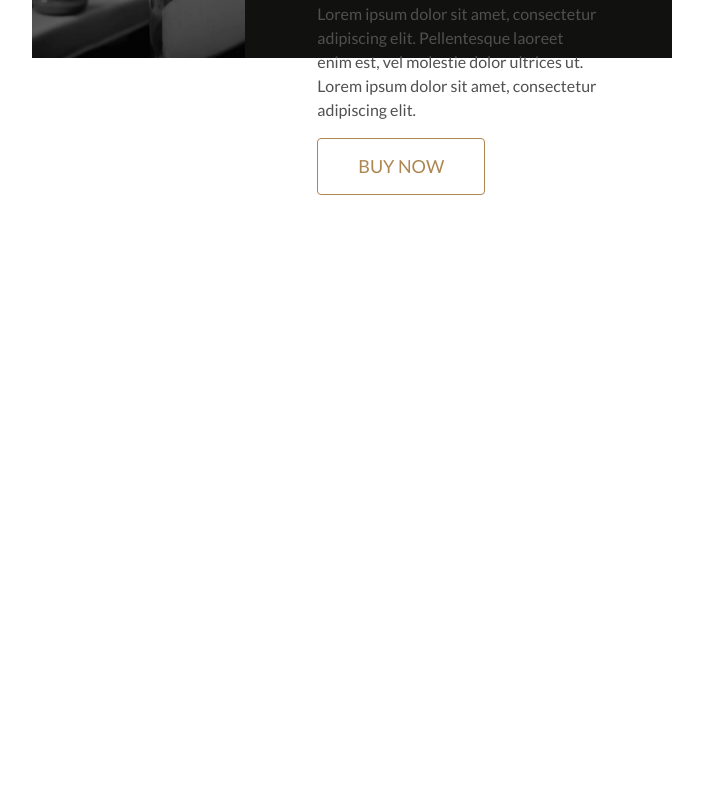
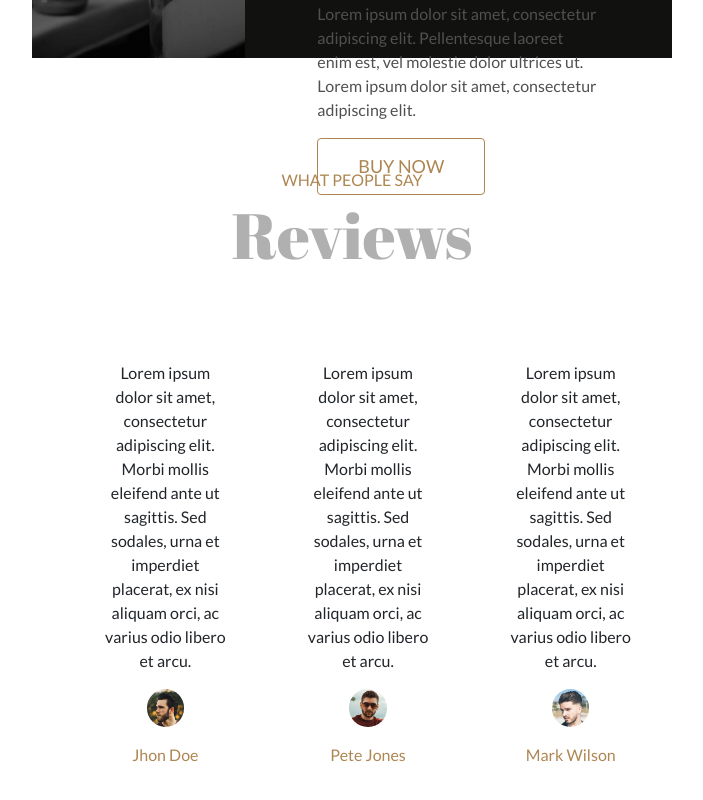
Before and after one commit to Mantured/proj-html-vuejs, a Vue app: page / in a window 1280 px wide. Shown: the part 3330-4130 px from the top of the page, without its empty margins (288-991 px from the left). Before the commit the page ends 3525 px from the top, so only its background shows below. Built offline with nearby package versions, Linux system fonts and the light colour scheme.

Commit message:
reviews and post done

```diff
--- a/src/components/Reviews.vue
+++ b/src/components/Reviews.vue
@@ -1,6 +1,6 @@
 <template>
   <section class="best-product-reviews">
-    <div class="months-product container">
+    <div class="months-product container mb-5">
       <div
         class="row product"
         v-for="(product, index) in bestProduct"
@@ -19,6 +19,33 @@
           <h3>{{ product.title }}</h3>
           <p>{{ product.description }}</p>
           <button class="btn my-btn-style">buy now</button>
+        </div>
+      </div>
+    </div>
+    <div class="reviews centralize-container">
+      <div class="row centralize-paragraph">
+        <div class="col-6 text-paragraph mb-4">
+          <h5>what people say</h5>
+          <h3>reviews</h3>
+        </div>
+        <div class="col-12">
+          <ul class="reviews-list">
+            <li v-for="(review, index) in reviews" :key="index">
+              <div>
+                <p class="">
+                  {{ review.review }}
+                </p>
+                <img
+                  :src="
+                    require(`@/assets/images/Reviews/${review.customerImage}`)
+                  "
+                  class="img-fluid rounded-circle"
+                  :alt="`icon of ${review.customerName}`"
+                />
+                <span class="">{{ review.customerName }}</span>
+              </div>
+            </li>
+          </ul>
         </div>
       </div>
     </div>
@@ -68,6 +95,32 @@
           statusReview: false,
         },
       ],
+      reviews: [
+        {
+          customerImage: "avadabarbers-trimcut-gallery6.jpg",
+          customerName: "Jhon Doe",
+          review:
+            "Lorem ipsum dolor sit amet, consectetur adipiscing elit. Morbi mollis eleifend ante ut sagittis. Sed sodales, urna et imperdiet placerat, ex nisi aliquam orci, ac varius odio libero et arcu.",
+        },
+        {
+          customerImage: "avadabarbers-trimcut-gallery7.jpg",
+          customerName: "Pete Jones",
+          review:
+            "Lorem ipsum dolor sit amet, consectetur adipiscing elit. Morbi mollis eleifend ante ut sagittis. Sed sodales, urna et imperdiet placerat, ex nisi aliquam orci, ac varius odio libero et arcu.",
+        },
+        {
+          customerImage: "avadabarbers-trimcut-gallery3.jpg",
+          customerName: "Mark Wilson",
+          review:
+            "Lorem ipsum dolor sit amet, consectetur adipiscing elit. Morbi mollis eleifend ante ut sagittis. Sed sodales, urna et imperdiet placerat, ex nisi aliquam orci, ac varius odio libero et arcu.",
+        },
+        /* {
+          customerImage: "avadabarbers-trimcut-gallery3.jpg",
+          customerName: "Manuel Gerolin",
+          review:
+            "Lorem ipsum dolor sit amet, consectetur adipiscing elit. Morbi mollis eleifend ante ut sagittis. Sed sodales, urna et imperdiet placerat, ex nisi aliquam orci, ac varius odio libero et arcu.",
+        }, */
+      ],
     };
   },
 };
@@ -75,6 +128,7 @@
 
 <style lang="scss" scoped>
 @import "../assets/scss/style.scss";
+div.months-product {
   .product {
     width: 50vw;
     height: 40vh;
@@ -106,4 +160,29 @@
       }
     }
   }
+}
+div.reviews {
+  width: 50vw;
+  ul.reviews-list {
+    display: flex;
+    justify-content: space-evenly;
+    li {
+      list-style-type: none;
+      div {
+        padding: 2.46rem;
+        img {
+          width: 30%;
+          margin-bottom: 1rem;
+        }
+        p {
+          /* width: 70%; */
+        }
+        span {
+          display: block;
+          color: $Driftwood;
+        }
+      }
+    }
+  }
+}
 </style>
```
Lines whose indentation alone changed are shown as unchanged.
